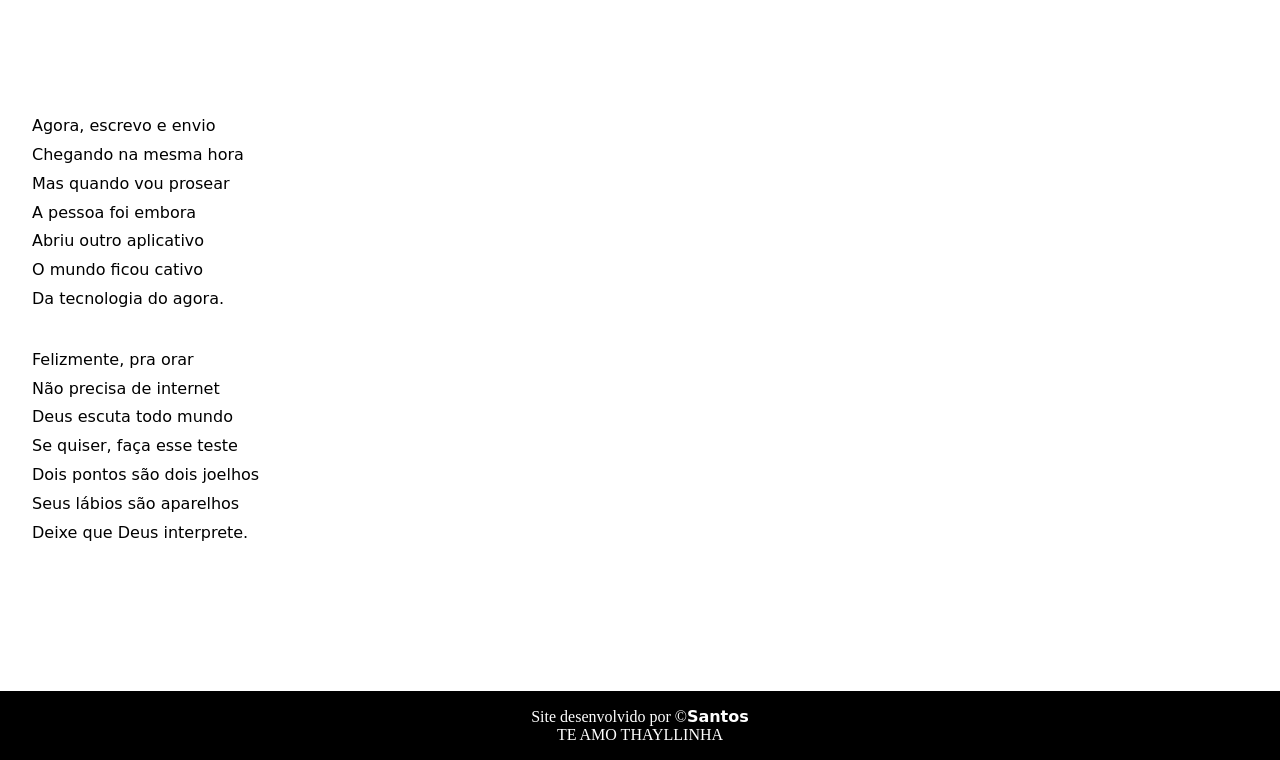
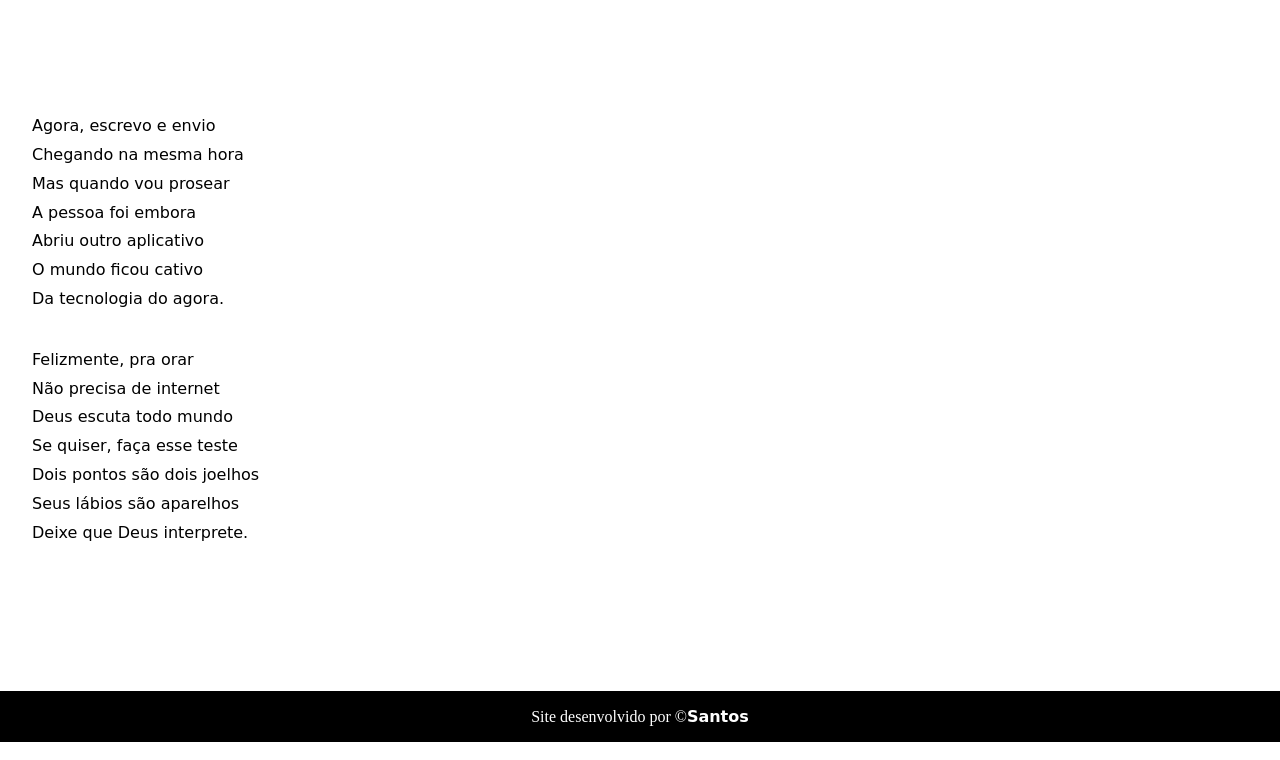
Before and after one commit to nICOLLA802/html.ccs, a plain HTML site: page desafios/Projeto-cordel/index2.html in a window 1280 px wide. Shown: the part 2210-2970 px from the top of the page. Drawn offline with Linux system fonts and the light colour scheme.

Commit message:
Atualizar o index2.html

```diff
--- a/desafios/Projeto-cordel/index2.html
+++ b/desafios/Projeto-cordel/index2.html
@@ -96,7 +96,7 @@
 </section>
 <footer>
     Site desenvolvido por &copy;<a href="https://www.instagram.com/the_nicollas?utm_source=ig_web_button_share_sheet&igsh=ZDNlZDc0MzIxNw==" target="_blank" >Santos</a>
-    <p>TE AMO THAYLLINHA</p>
+
 </footer>
 </body>
 </html>
```
